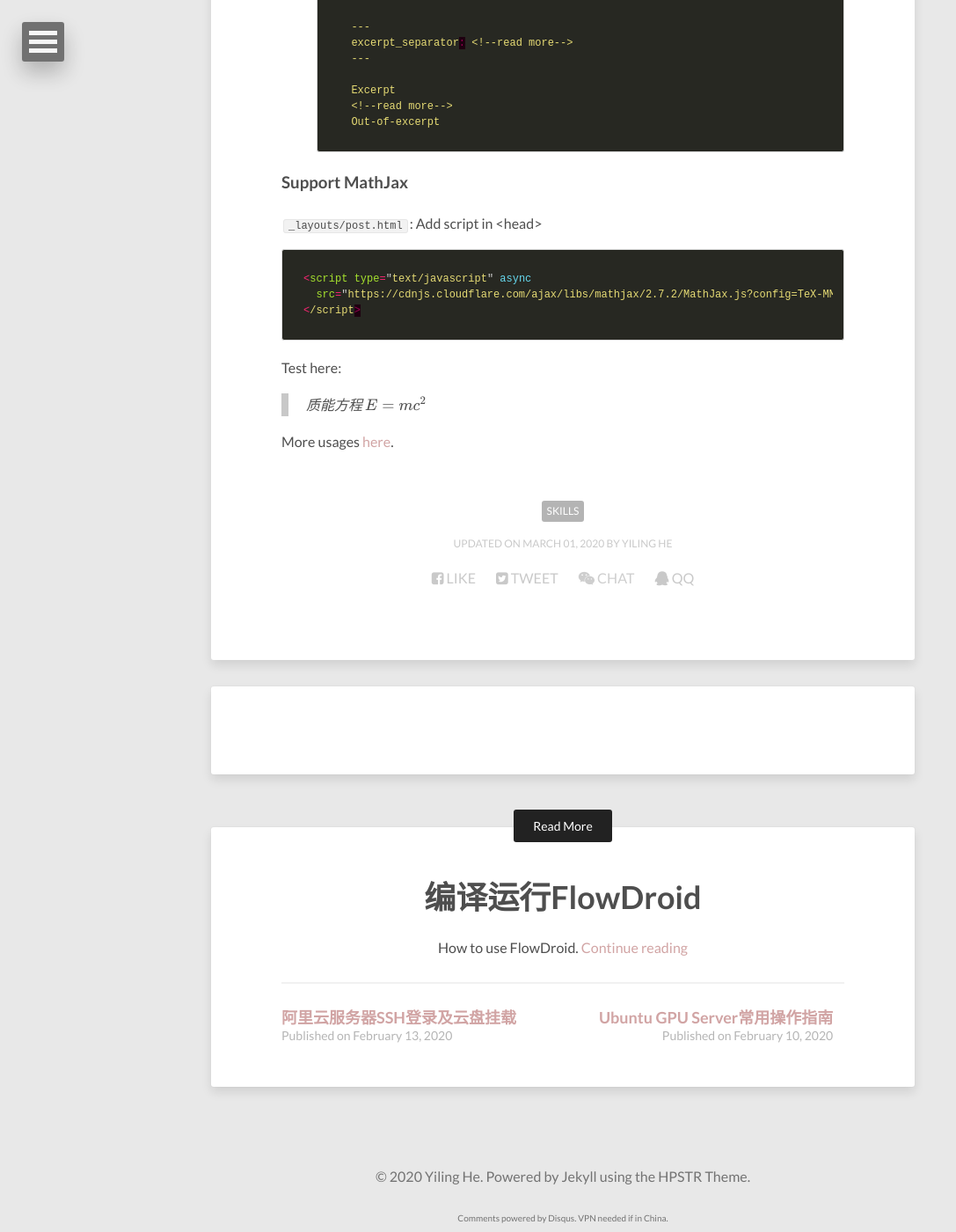
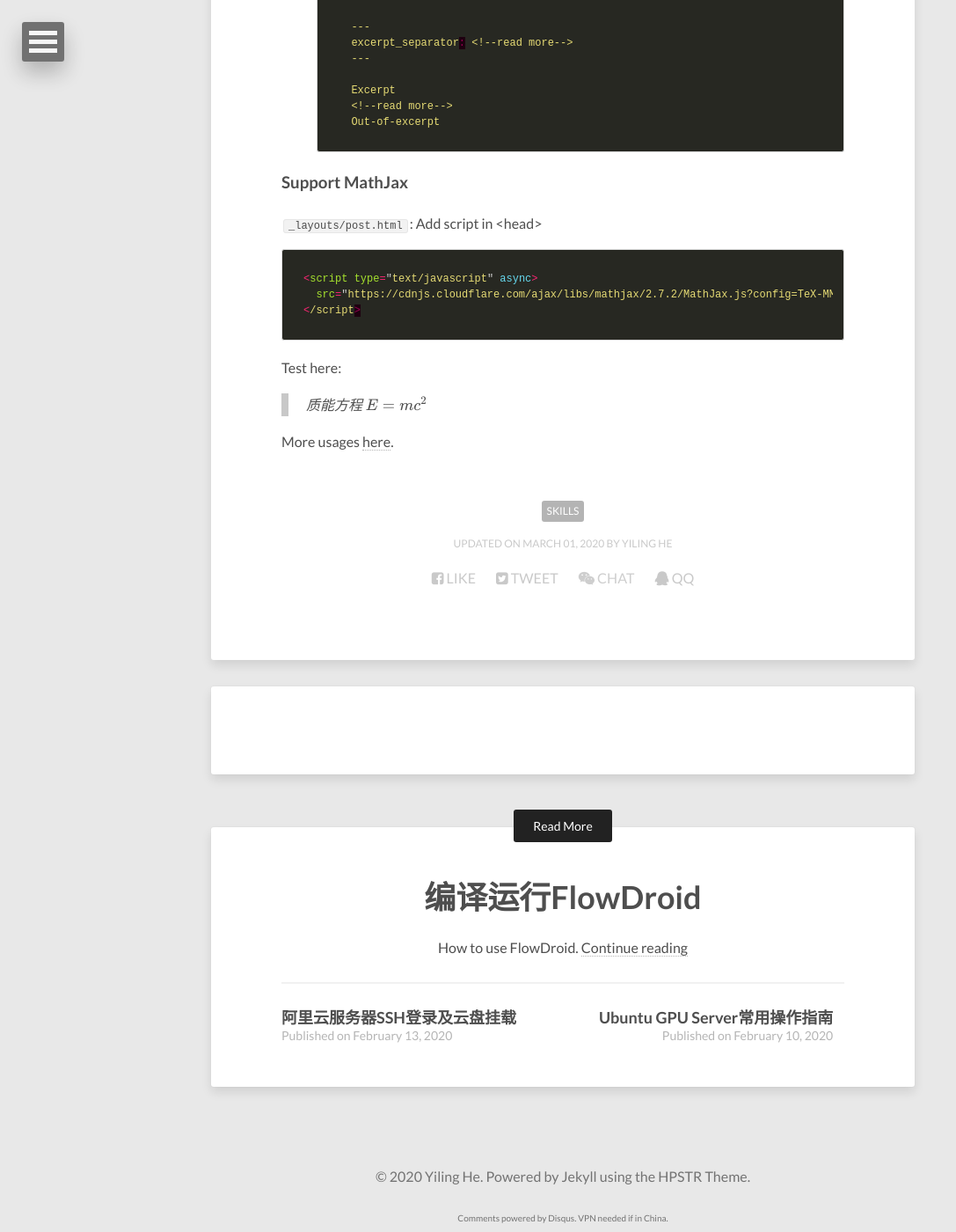
Before and after one commit to E0HYL/BLOG-OF-E0, a Jekyll site: the page built from _posts/2018-10-8-jekyll-blog.md, in a window 1280 px wide and 1400 px high, scrolled down 6055 px. Shown: the whole window at 88% size, without its empty margins (0-1087 px from the left). Built offline with Jekyll 4.4.1, drawn with Linux system fonts in a browser that asks for light colours; nearby versions of some CDN libraries; emoji names are drawn with the system emoji font; formulas are drawn with MathJax 3; comment, search, counter and statistics services are not loaded.

Commit message:
fix color

```diff
--- a/_sass/_typography.scss
+++ b/_sass/_typography.scss
@@ -90,7 +90,7 @@ figcaption {
    ========================================================================== */
 
 blockquote {
-	// font-family: $alt-font;
+	font-family: $alt-font;
 	font-style: italic;
 	border-left: 8px solid $border-color;
 	padding-left: 20px;
--- a/_sass/_variables.scss
+++ b/_sass/_variables.scss
@@ -17,7 +17,7 @@ $base-font                       : 'Lato', Calibri, Arial, sans-serif;
 $heading-font                    : $base-font;
 $caption-font                    : $base-font;
 $code-font                       : monospace;
-$alt-font                        : serif;
+$alt-font                        : Calibri;
 
 $doc-font-size                   : 16;
 $doc-line-height                 : 26;
@@ -38,7 +38,7 @@ $body-color                      : #e8e8e8;
 $text-color                      : rgba(#222,0.8);
 $comp-color                      : complement(#222);
 $border-color                    : lighten($base-color,60);
-$link-color                      : rgba(197, 141, 141, 0.8);
+$link-color                      : rgba(#222,0.8);
 
 $primary                         : #222;
 $success                         : #5cb85c;
```
Also changed, not shown: _posts/2018-10-8-jekyll-blog.md (+1 -1 lines).
